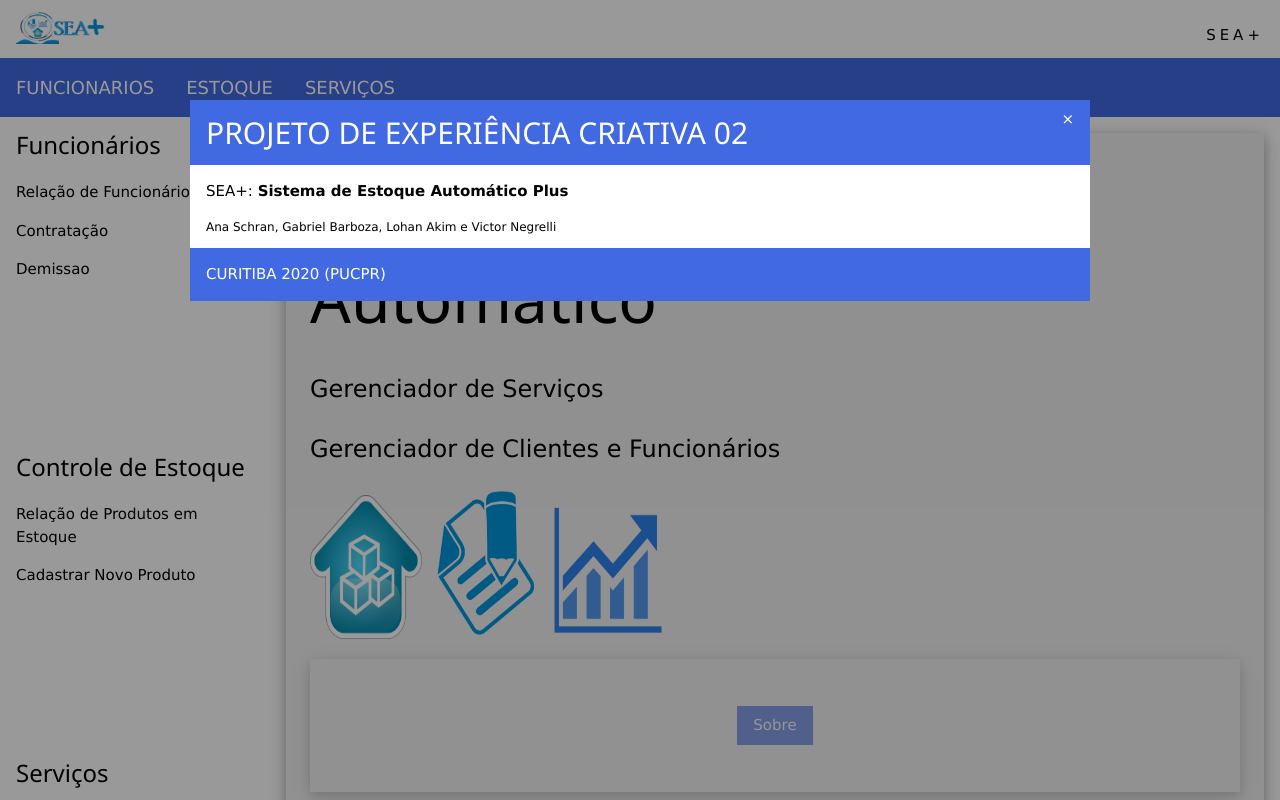
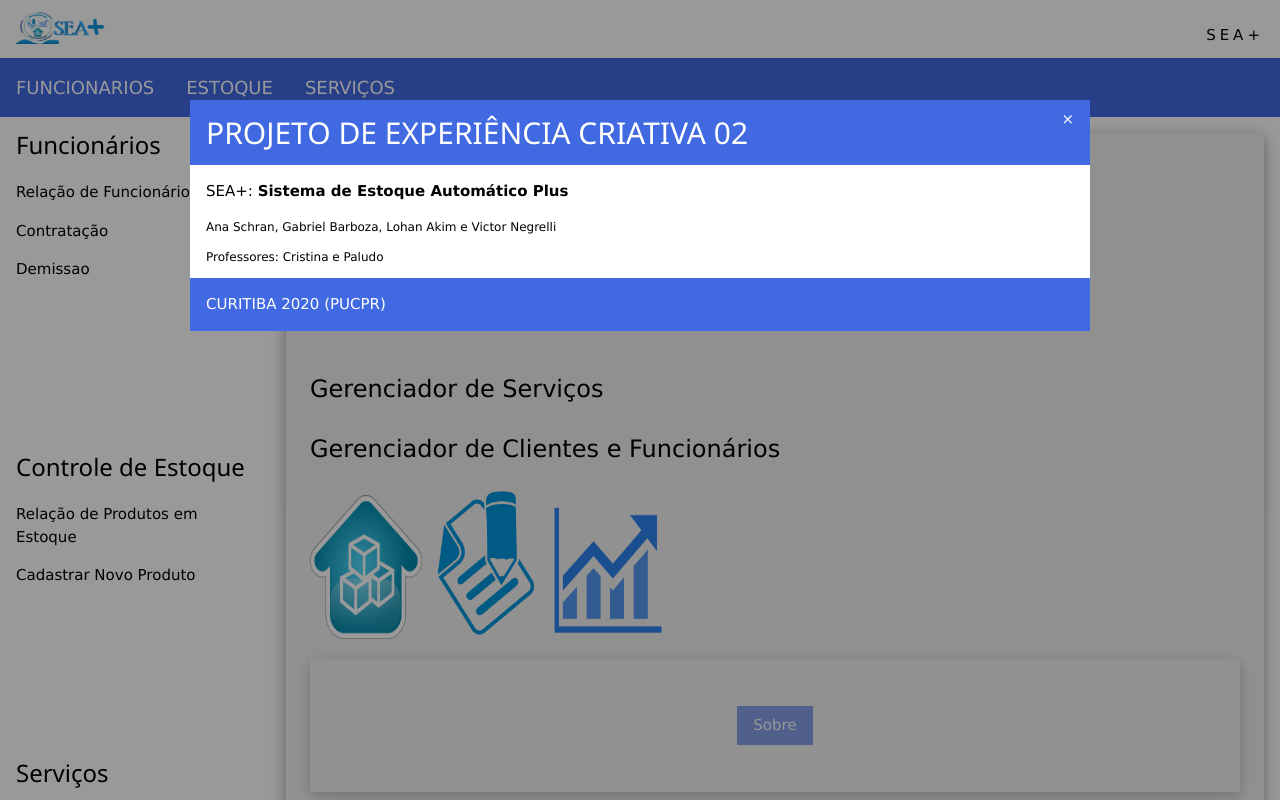
Before and after one commit to annLittleStar/SiteExpCriativa02, a PHP site: page /paginas/index.php in a window 1280 px wide, after a click on "Sobre". Run offline with PHP 8.4, Linux system fonts and the light colour scheme.

Commit message:
Add files via upload

```diff
--- a/SiteProjeto/paginas/rodape.php
+++ b/SiteProjeto/paginas/rodape.php
@@ -19,6 +19,7 @@
             <div class="w3-container">
                 <p>SEA+: <b>Sistema de Estoque Automático Plus</b></p>
                 <p class="w3-small">Ana Schran, Gabriel Barboza, Lohan Akim e Victor Negrelli</p>
+                <p class="w3-small">Professores: Cristina e Paludo</p>
             </div>
             <footer class="w3-container w3-theme ">
                 <p>CURITIBA 2020 (PUCPR) </p>
```
